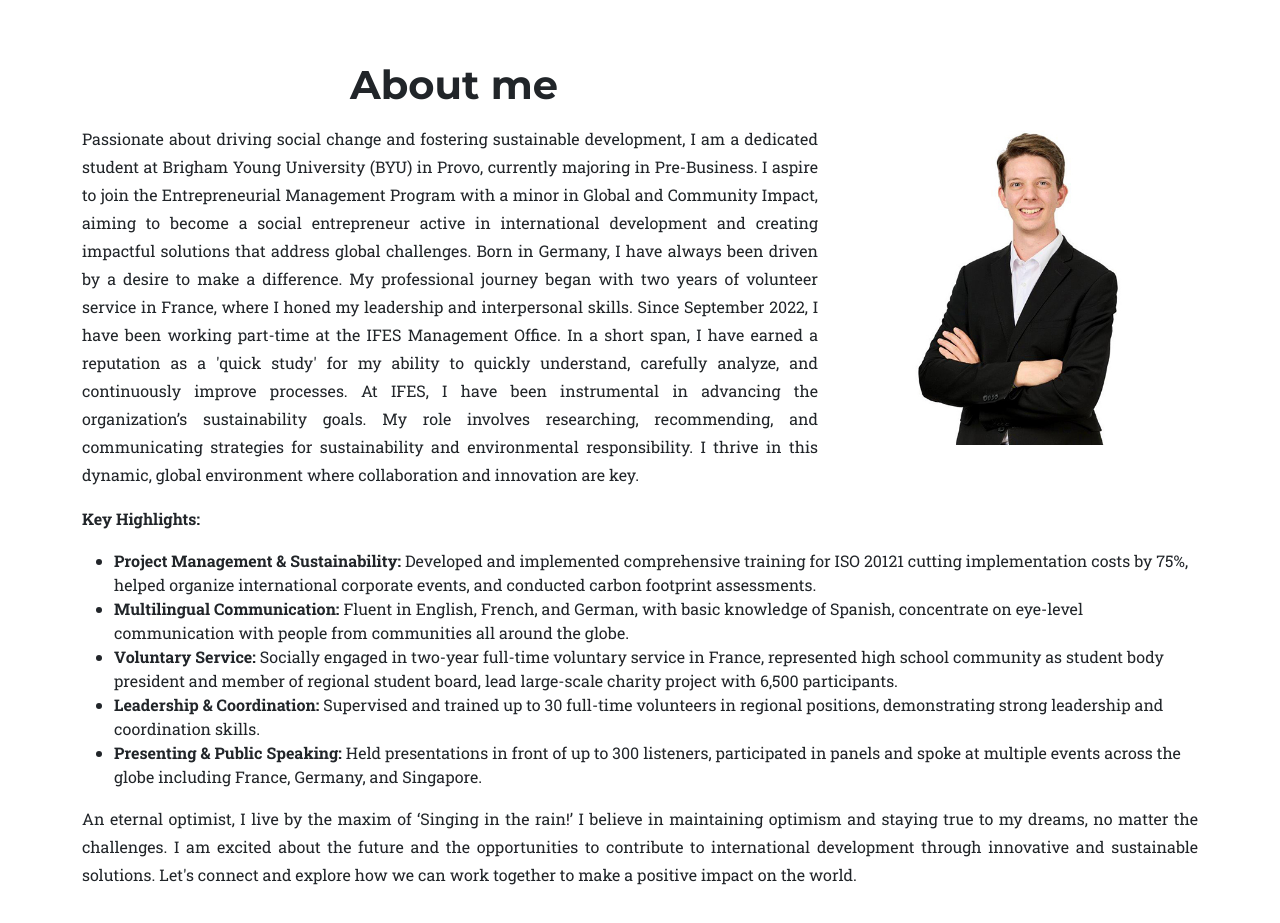
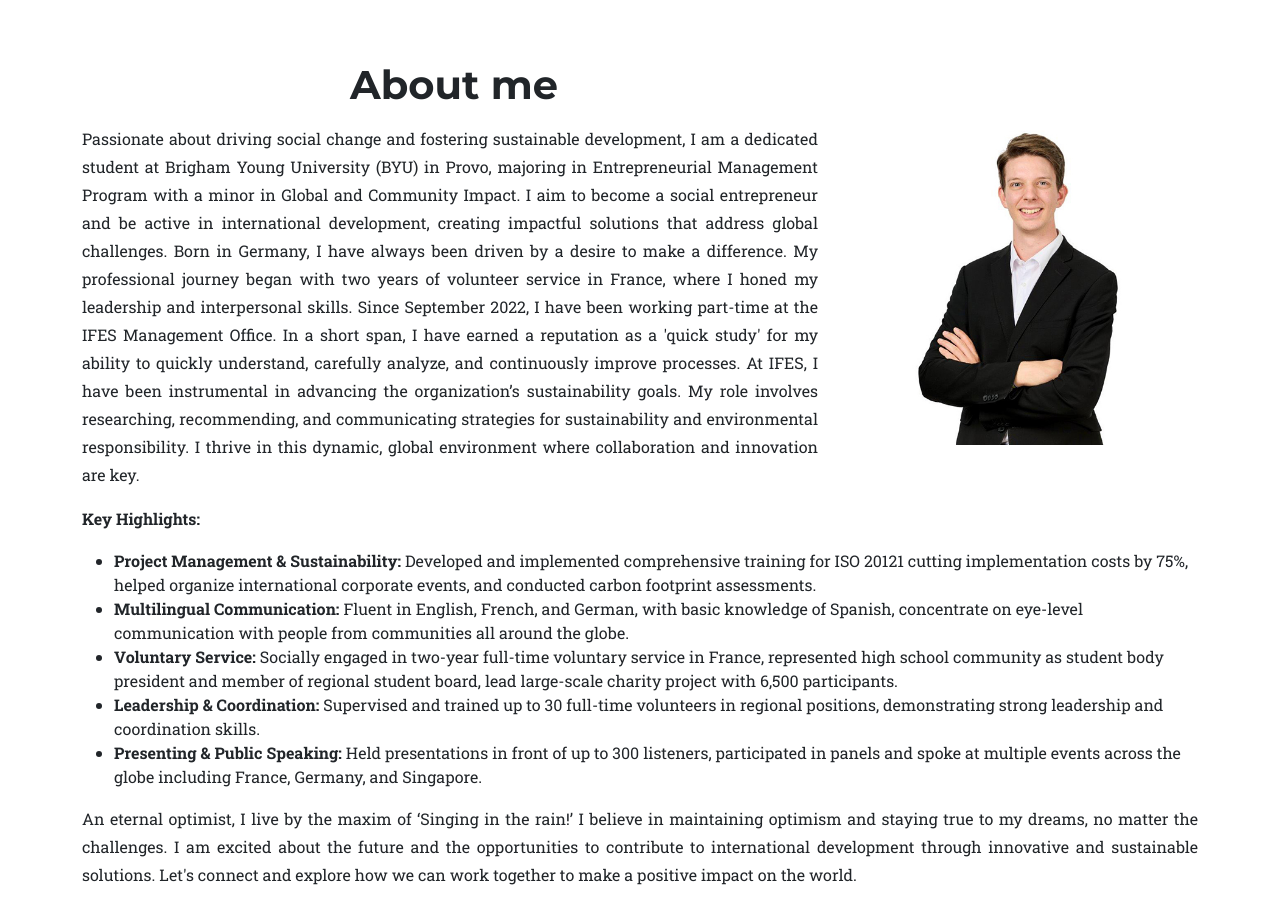
Before and after one commit to domafabohler/Welcome, a plain HTML site: page index.html in a window 1280 px wide. Shown: the part 780-1703 px from the top of the page. Drawn offline with nearby package versions, Linux system fonts and the light colour scheme.

Commit message:
index.html

```diff
--- a/index.html
+++ b/index.html
@@ -59,7 +59,7 @@
                     </div>
                     <div class="row text-center">
                         <div class="col-md-wide-left">
-                            <p style="text-align: justify;">Passionate about driving social change and fostering sustainable development, I am a dedicated student at Brigham Young University (BYU) in Provo, currently majoring in Pre-Business. I aspire to join the Entrepreneurial Management Program with a minor in Global and Community Impact, aiming to become a social entrepreneur active in international development and creating impactful solutions that address global challenges. Born in Germany, I have always been driven by a desire to make a difference. My professional journey began with two years of volunteer service in France, where I honed my leadership and interpersonal skills. Since September 2022, I have been working part-time at the IFES Management Office. In a short span, I have earned a reputation as a 'quick study' for my ability to quickly understand, carefully analyze, and continuously improve processes. At IFES, I have been instrumental in advancing the organization’s sustainability goals. My role involves researching, recommending, and communicating strategies for sustainability and environmental responsibility. I thrive in this dynamic, global environment where collaboration and innovation are key.</p>
+                            <p style="text-align: justify;">Passionate about driving social change and fostering sustainable development, I am a dedicated student at Brigham Young University (BYU) in Provo, majoring in Entrepreneurial Management Program with a minor in Global and Community Impact. I aim to become a social entrepreneur and be active in international development, creating impactful solutions that address global challenges. Born in Germany, I have always been driven by a desire to make a difference. My professional journey began with two years of volunteer service in France, where I honed my leadership and interpersonal skills. Since September 2022, I have been working part-time at the IFES Management Office. In a short span, I have earned a reputation as a 'quick study' for my ability to quickly understand, carefully analyze, and continuously improve processes. At IFES, I have been instrumental in advancing the organization’s sustainability goals. My role involves researching, recommending, and communicating strategies for sustainability and environmental responsibility. I thrive in this dynamic, global environment where collaboration and innovation are key.</p>
                         </div>
                         <div class="col-md-narrow-right">
                             <img src="IMAGES/ProfilePicBig.jpg" alt="Dominique Bohler wearing a black suit." height="320px">
```
